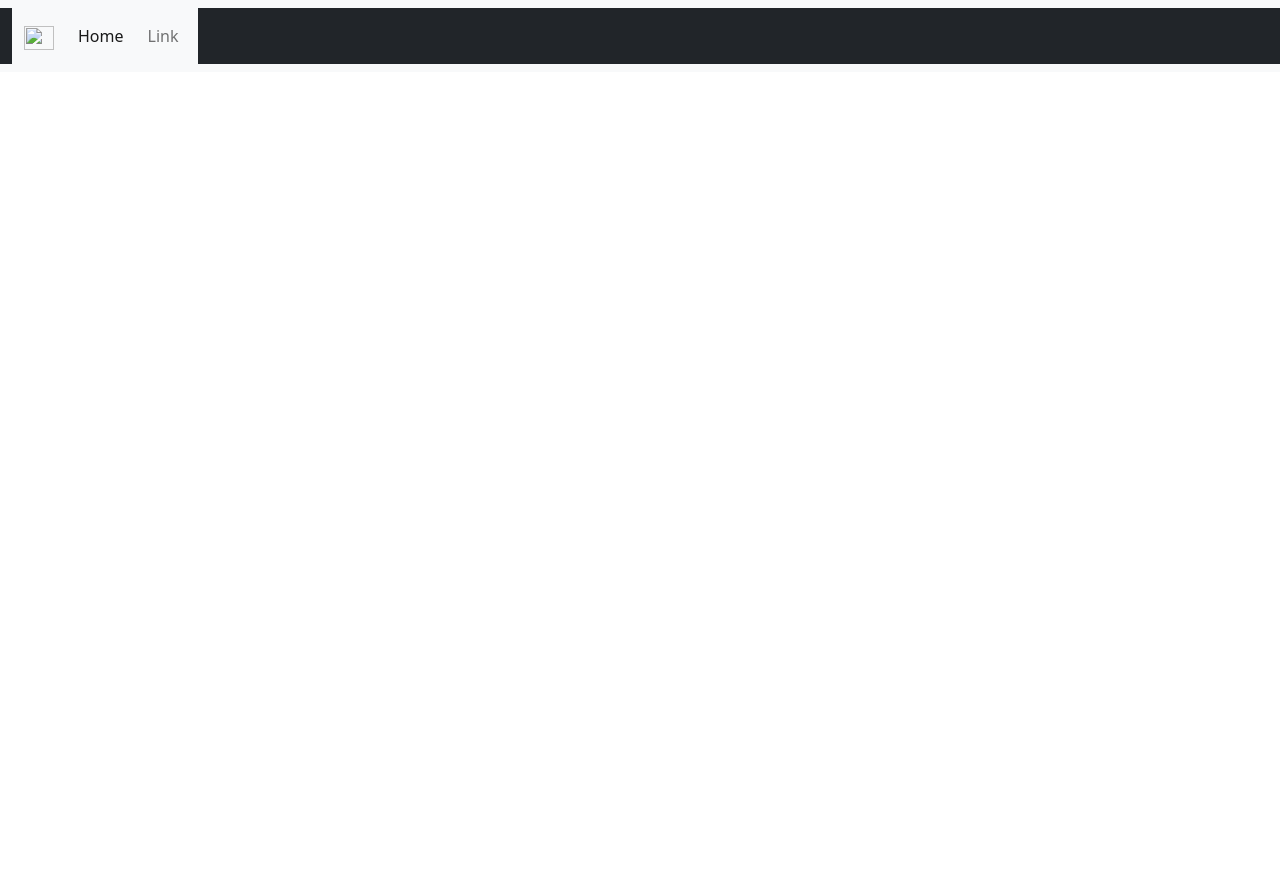
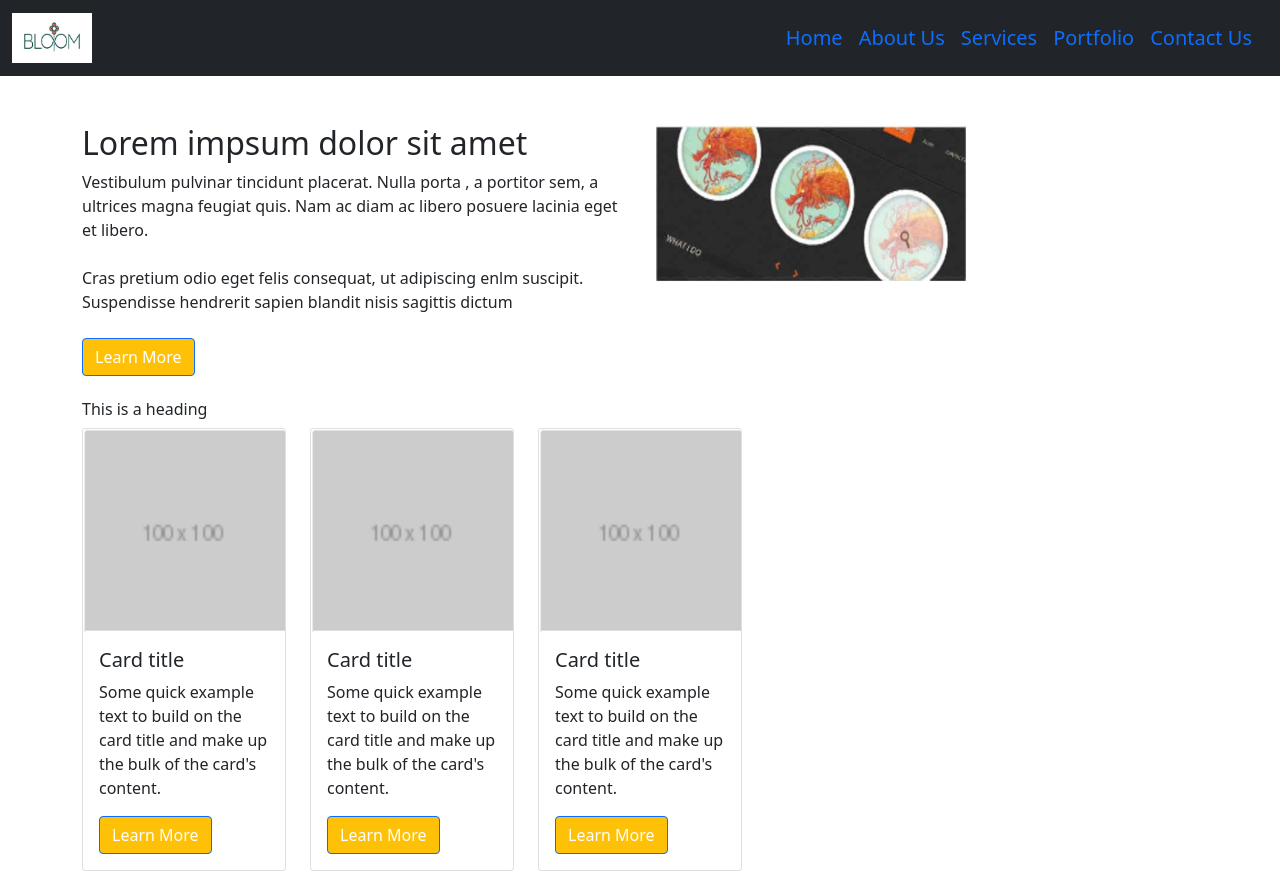
Before and after one commit to TrentekaHarris/Bootstrap-Mimic, a plain HTML site: page 03-mimic-webpage/index.html in a window 1280 px wide. Before the commit the page ends 800 px from the top, so only its background shows below. Drawn offline with nearby package versions, Linux system fonts and the light colour scheme.

Commit message:
updated websited added nav bar welcome and cards

```diff
--- a/03-mimic-webpage/index.html
+++ b/03-mimic-webpage/index.html
@@ -9,32 +9,88 @@
     <link href="https://cdn.jsdelivr.net/npm/bootstrap@5.1.3/dist/css/bootstrap.min.css" rel="stylesheet" integrity="sha384-1BmE4kWBq78iYhFldvKuhfTAU6auU8tT94WrHftjDbrCEXSU1oBoqyl2QvZ6jIW3" crossorigin="anonymous">
 </head>
 <body>
+  <nav class="navbar navbar-primary bg-dark">
+    <div class="container-fluid">
+        <a class="navbar-brand" href="#">
+          <img src="assets/images/download.jpeg" alt="Bloom with flower between the oo's" width="80" height="50">
+        </a>
 
-    <nav class="navbar navbar-expand-lg navbar-light bg-light">
-        <div class="container-fluid bg-dark">
-            <nav class="navbar navbar-light bg-light">
-                <div class="container">
-                  <a class="navbar-brand" href="#">
-                    <img src="/docs/5.1/assets/brand/bootstrap-logo.svg" alt="" width="30" height="24">
-                  </a>
-            <div class="row">
-                <div class="col-4">
-                    <ul class="navbar-nav me-auto mb-2 mb-lg-0 list-inline">
-                      <li class="nav-item list-inline-item">
-                        <a class="nav-link active" aria-current="page" href="#">Home</a>
+          <ul class="nav">
+            <li>
+              <a class="navbar-brand text-primary" href="#">Home</a>
             </li>
-
-                      <li class="nav-item list-inline-item">
-                        <a class="nav-link" href="#">Link</a>
+            <li>
+              <a class="navbar-brand text-primary" href="#">About Us</a>
+            </li>
+            <li>
+              <a class="navbar-brand text-primary" href="#">Services</a>
+            </li>
+            <li>
+              <a class="navbar-brand text-primary" href="#">Portfolio</a>
+            </li>
+            <li>
+              <a class="navbar-brand text-primary navbar-text" href="#">Contact Us</a>
             </li>
           </ul>
+  </nav>
+        <br>
+        <br>
+
+        <div class="container">
+          <div class="row">
+            <div class="col">
+              <h2>Lorem impsum dolor sit amet</h2>
+                Vestibulum pulvinar tincidunt placerat. Nulla porta , a portitor sem, a ultrices magna feugiat quis. Nam ac diam ac libero posuere lacinia eget et libero.
+              <br>
+              <br>
+              Cras pretium odio eget felis consequat, ut adipiscing enlm suscipit. Suspendisse hendrerit sapien blandit nisis sagittis dictum
+              <br>
+              <br>
+              <button type="button" class="btn btn-warning btn-outline-primary text-white">Learn More</button>
+            </div>
+            <div class="col">
+              <img src="assets/images/dragon.png">
+            </div>
+          </div>
+        </div>
+        <br>
+  <div class="container">
+    <h6>This is a heading</h6>
+      <div class="row row-cols-1 row-cols-md-5 g-4">
+      <div class="col">
+        <div class="card h-100 mx">
+          <img src="assets/images/hundred.png" class="card-img-top" alt="100 x 100 with gray background">
+          <div class="card-body">
+            <h5 class="card-title">Card title</h5>
+            <p class="card-text">Some quick example text to build on the card title and make up the bulk of the card's content.</p>
+            <button type="button" class="btn btn-warning btn-outline-primary text-white">Learn More</button>
+          </div>
+        </div>
+      </div>
+      <div class="col">
+        <div class="card h-100">
+          <img src="assets/images/hundred.png" class="card-img-top" alt="100 x 100 with gray background">
+          <div class="card-body">
+            <h5 class="card-title">Card title</h5>
+            <p class="card-text">Some quick example text to build on the card title and make up the bulk of the card's content.</p>
+            <button type="button" class="btn btn-warning btn-outline-primary text-white">Learn More</button>
+          </div>
+        </div>
+      </div>
+      <div class="col">
+        <div class="card h-100">
+          <img src="assets/images/hundred.png" class="card-img-top" alt="100 x 100 with gray background">
+          <div class="card-body">
+            <h5 class="card-title">Card title</h5>
+            <p class="card-text">Some quick example text to build on the card title and make up the bulk of the card's content.</p>
+            <button type="button" class="btn btn-warning btn-outline-primary text-white">Learn More</button>
           </div>
         </div>
         </div>
       </div>
-              </nav>
     </div>
-      </nav>
+  </div>
+
 
 
 
```
Also changed, not shown: 03-mimic-webpage/assets/images/dragon.png (added), 03-mimic-webpage/assets/images/hundred.png (added). Lines whose indentation alone changed are shown as unchanged.
